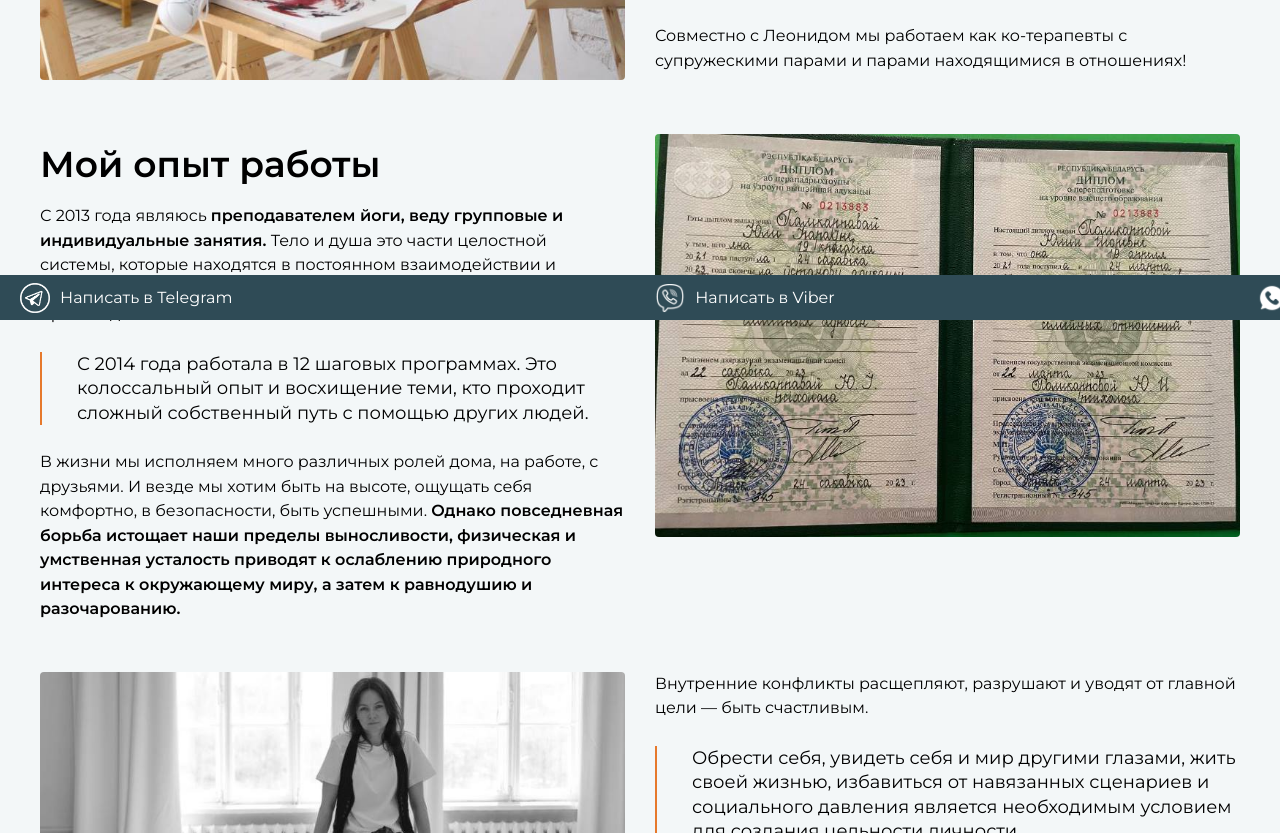
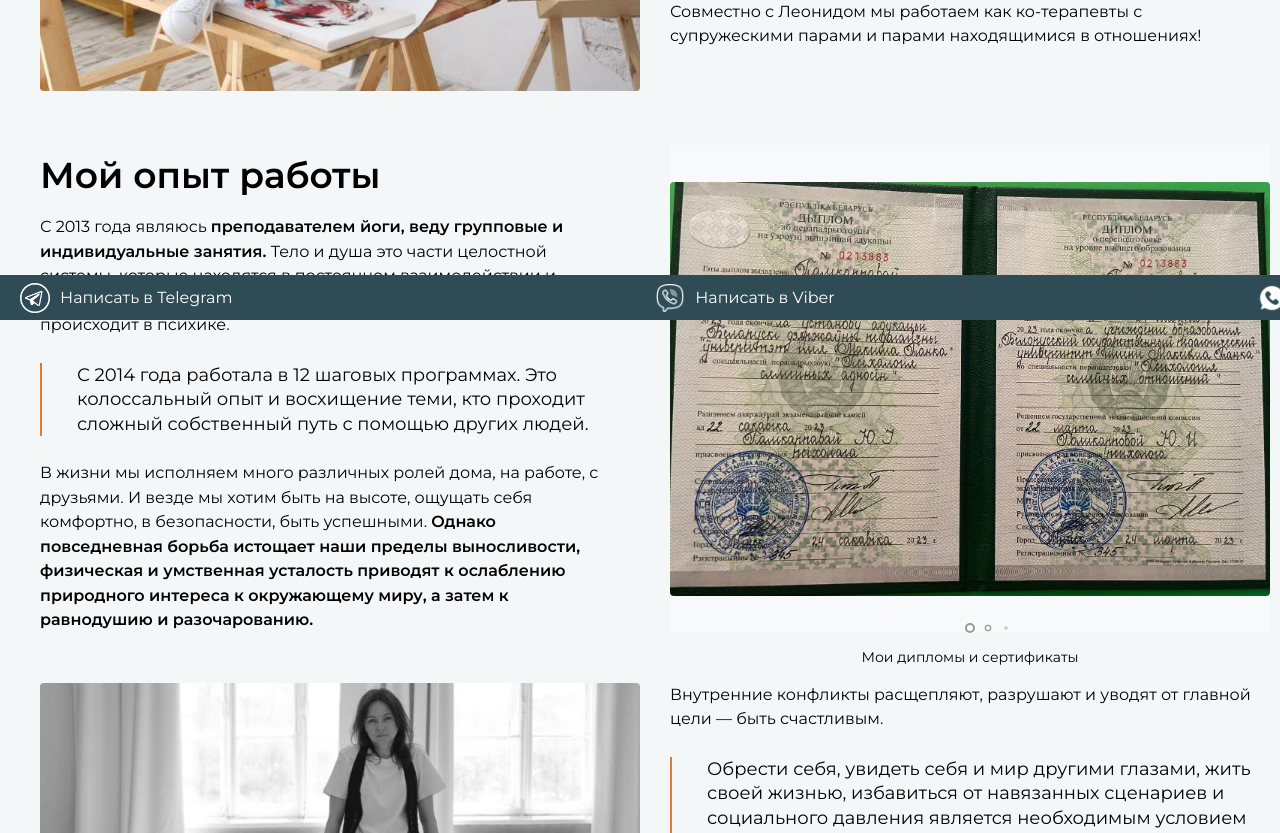
Before and after one commit to TimofeyYakubovich/yulii-polikarpovoj, a React (Create React App) app: page / in a window 1280 px wide. Shown: the part 480-1313 px from the top of the page. Built offline with nearby package versions, Linux system fonts and the light colour scheme.

Commit message:
ninth commit

```diff
--- a/src/modules/HomePage/HomePage.module.css
+++ b/src/modules/HomePage/HomePage.module.css
@@ -14,14 +14,16 @@
 
 .wrapperSection {
   display: grid;
-  grid-template-columns: 1fr 1fr;
+  grid-template-columns: 50% 50%;
   gap: 30px;
   margin-top: 50px;
+  /* overflow: visible !important; */
 }
 
 .wrapperImage {
   width: 100%;
   height: auto;
+  /* overflow: visible !important; */
 }
 
 .wrapperImage img {
--- a/src/modules/HomePage/HomePage.tsx
+++ b/src/modules/HomePage/HomePage.tsx
@@ -6,6 +6,7 @@ import displom from '../../resources/swiper/displom-psihologa-yulii-polikarpovoj
 import telega from '../../resources/messengers/telega.png'
 import viber from '../../resources/messengers/viber.png'
 import whatsapp from '../../resources/messengers/whatsapp.png'
+import { SliderDiplomas } from './Slider/SliderDiplomas';
 
 export const HomePage = () => {
     const [showScrollButton, setShowScrollButton] = useState(false);
@@ -61,7 +62,7 @@ export const HomePage = () => {
                     </div>
                 </div>
                 <div className={styles.wrapperSection}>
-                    <div className={styles.wrapperDescr}>
+                    <div className={styles.wrapperDescr} style={{paddingRight: '20px'}}>
                         <h1>Мой опыт работы</h1>
                         <p>
                             С 2013 года являюсь <strong>преподавателем йоги, веду групповые и индивидуальные занятия. </strong>
@@ -80,7 +81,8 @@ export const HomePage = () => {
                         </p>
                     </div>
                     <div className={styles.wrapperImage}>
-                        <img src={displom} alt="displom" />
+                        {/* <img src={displom} alt="displom" /> */}
+                        <SliderDiplomas />
                     </div>
                 </div>
                 <div className={styles.wrapperSection}>
--- /dev/null
+++ b/src/modules/HomePage/Slider/SliderDiplomas.css
@@ -0,0 +1,126 @@
+.sliderContainer {
+    width: 100%;
+    height: 100%;
+    position: relative;
+}
+
+.swiper {
+    width: 100%;
+    height: 100%;
+    position: relative;
+    /* border-radius: 25px; */
+    overflow: hidden;
+    /* box-shadow: 0 4px 20px rgba(0, 0, 0, 0.1); */
+    /* overflow: visible !important; */
+}
+
+.slide {
+    width: 100%;
+    height: 100%;
+    display: flex;
+    align-items: center;
+    justify-content: center;
+    background-color: #f8f9fa;
+}
+
+.diplomaImage {
+    width: 100%;
+    height: 100%;
+    object-fit: contain;
+    max-height: 500px;
+    /* padding: 10px; */
+    border-radius: 15px;
+}
+
+/* Навигационные кнопки */
+
+.swiper-button-next,
+.swiper-button-prev {
+    position: absolute !important;
+    top: 50% !important;
+    transform: translateY(-50%) !important;
+    z-index: 100 !important;
+
+    /* Ваши стили для стрелок */
+    color: #8B4513 !important;
+    background: transparent !important;
+    width: 60px !important;
+    height: 60px !important;
+    border: none !important;
+    opacity: 0 !important;
+    transition: all 0.5s ease !important;
+}
+
+/* Левая кнопка слева от .swiper */
+.swiper-button-prev {
+    left: -80px !important; /* За пределами .swiper */
+    transform: translateY(-50%) translateX(-30px) scale(0.5) !important;
+}
+
+/* Правая кнопка справа от .swiper */
+.swiper-button-next {
+    right: -80px !important; /* За пределами .swiper */
+    transform: translateY(-50%) translateX(30px) scale(0.5) !important;
+}
+
+/* При наведении на контейнер */
+.sliderContainer:hover .swiper-button-prev {
+    left: -60px !important;
+    opacity: 1 !important;
+    transform: translateY(-50%) translateX(0) scale(1) !important;
+}
+
+.sliderContainer:hover .swiper-button-next {
+    right: -60px !important;
+    opacity: 1 !important;
+    transform: translateY(-50%) translateX(0) scale(1) !important;
+}
+
+/* Пагинация */
+
+.swiper-pagination {
+    position: absolute !important;
+    bottom: 0 !important; /* Располагаем на 40px ниже слайдера */
+    left: 50% !important;
+    transform: translateX(-50%) !important;
+    /* right: 0 !important; */
+}
+
+.swiper-pagination-bullet {
+    width: 10px;
+    height: 10px;
+    /* background: rgb(255, 255, 255); */
+    background: white !important; /* Белая заливка */
+    border: 2px solid #999 !important;
+    opacity: 1;
+    background-repeat: 1px solid black;
+}
+
+.swiper-pagination-bullet-active {
+    background: #000000;
+    transform: scale(1.2);
+}
+
+.sliderCaption {
+    text-align: center;
+    margin-top: 15px;
+    font-size: 14px;
+    font-style: normal;
+}
+
+@media (max-width: 768px) {
+    .diplomaImage {
+        max-height: 300px;
+    }
+
+    .swiper-button-next,
+    .swiper-button-prev {
+        width: 35px;
+        height: 35px;
+    }
+
+    .swiper-button-next:after,
+    .swiper-button-prev:after {
+        font-size: 16px;
+    }
+}
--- /dev/null
+++ b/src/modules/HomePage/Slider/SliderDiplomas.tsx
@@ -0,0 +1,75 @@
+import React from 'react';
+import { Swiper, SwiperSlide } from 'swiper/react';
+import { Navigation, Pagination, Autoplay } from 'swiper/modules';
+import 'swiper/css';
+import 'swiper/css/navigation';
+import 'swiper/css/pagination';
+// import styles from './SliderDiplomas.module.css';
+import './SliderDiplomas.css';
+
+import diploma1 from '../../../resources/swiper/displom-psihologa-yulii-polikarpovoj.jpg';
+import diploma2 from '../../../resources/swiper/sertifikat-psihologa-yulii-polikarpovoj-1.jpg';
+import diploma3 from '../../../resources/swiper/sertifikat-psihologa-yulii-polikarpovoj-2.jpg';
+import diploma4 from '../../../resources/swiper/sertifikat-psihologa-yulii-polikarpovoj-3.jpg';
+import diploma5 from '../../../resources/swiper/sertifikat-psihologa-yulii-polikarpovoj-4.jpg';
+import diploma6 from '../../../resources/swiper/sertifikat-psihologa-yulii-polikarpovoj-5.jpg';
+import diploma7 from '../../../resources/swiper/udostoverenie-psihologa-yulii-polikarpovoj.jpg';
+
+export const SliderDiplomas = () => {
+    const diplomas = [
+        { id: 1, src: diploma1, alt: 'diploma1' },
+        { id: 2, src: diploma2, alt: 'diploma2' },
+        { id: 3, src: diploma3, alt: 'diploma3' },
+        { id: 4, src: diploma4, alt: 'diploma4' },
+        { id: 5, src: diploma5, alt: 'diploma5' },
+        { id: 6, src: diploma6, alt: 'diploma6' },
+        { id: 7, src: diploma7, alt: 'diploma7' },
+    ];
+
+    return (
+        // <div className={styles.sliderContainer}>
+        <div className='sliderContainer'>
+            <Swiper
+                modules={[
+                    Navigation,
+                    Pagination,
+                    // Autoplay
+                ]}
+                spaceBetween={20}
+                slidesPerView={1}
+                navigation={true}
+                pagination={{
+                    clickable: true,
+                    dynamicBullets: true
+                }}
+                loop={false}
+                // autoplay={{
+                //     delay: 4000,
+                //     disableOnInteraction: false,
+                // }}
+                // speed={600}
+                // className={styles.swiper}
+                className='swiper'
+            >
+                {diplomas.map((diploma) => (
+                    <SwiperSlide key={diploma.id}>
+                        {/* <div className={styles.slide}> */}
+                        <div className='slide'>
+                            <img
+                                src={diploma.src}
+                                alt={diploma.alt}
+                                // className={styles.diplomaImage}
+                                className='diplomaImage'
+                            />
+                        </div>
+                    </SwiperSlide>
+                ))}
+            </Swiper>
+
+            {/* <div className={styles.sliderCaption}> */}
+            <div className='sliderCaption'>
+                <p>Мои дипломы и сертификаты</p>
+            </div>
+        </div>
+    );
+};
```
